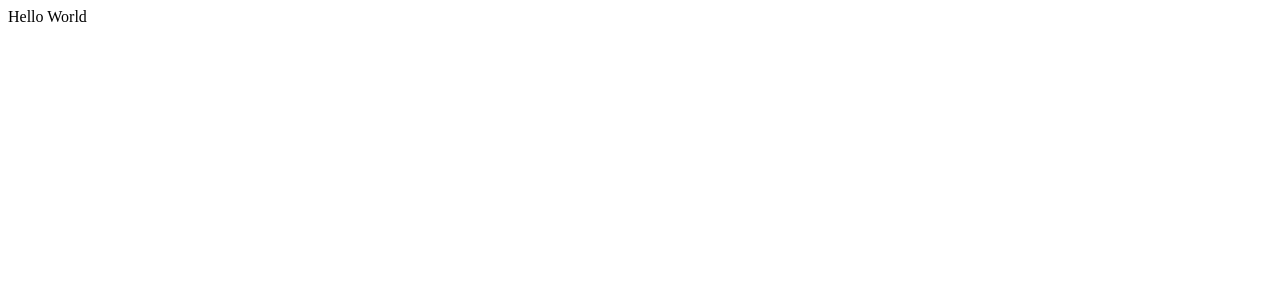
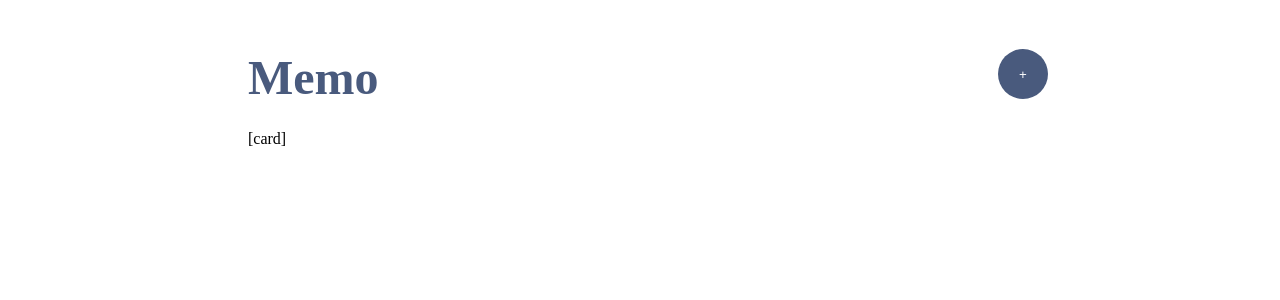
Before and after one commit to bgsdewo/Vue_JS3, a Vue app in the folder stickynote-vue/: page / in a window 1280 px wide. Shown: the top 300 px of the page. Built offline with nearby package versions, Linux system fonts and the light colour scheme.

Commit message:
Membuat Ui Memo Bagian Header

```diff
--- a/stickynote-vue/src/App.vue
+++ b/stickynote-vue/src/App.vue
@@ -1,5 +1,49 @@
 <template>
-  <div>
-    Hello World
+ <main>
+  <div class="container">
+    <header>
+      <h1 class="header-title">Memo</h1>
+      <button class="header-button">+</button>
+    </header>
+    <div>[card]</div>
   </div>
+ </main>
 </template>
+
+
+<style scoped>
+main {
+  height: 100vh;
+  width: 100vw;
+}
+
+.container {
+  max-width: 800px;
+  padding: 10px;
+  margin: 0 auto;
+}
+
+header {
+  display: flex;
+  justify-content: space-between;
+  align-items: center
+}
+
+.header-title {
+  font-size: 48px;
+  font-weight: bold;
+  margin-bottom:25px;
+  color: #495a7d;
+}
+
+.header-button{
+  border: none;
+  padding: 10px;
+  width: 50px;
+  height: 50px;
+  cursor: pointer;
+  border-radius: 100%;
+  background-color: #495a7d;
+  color: white;
+}
+</style>
```
